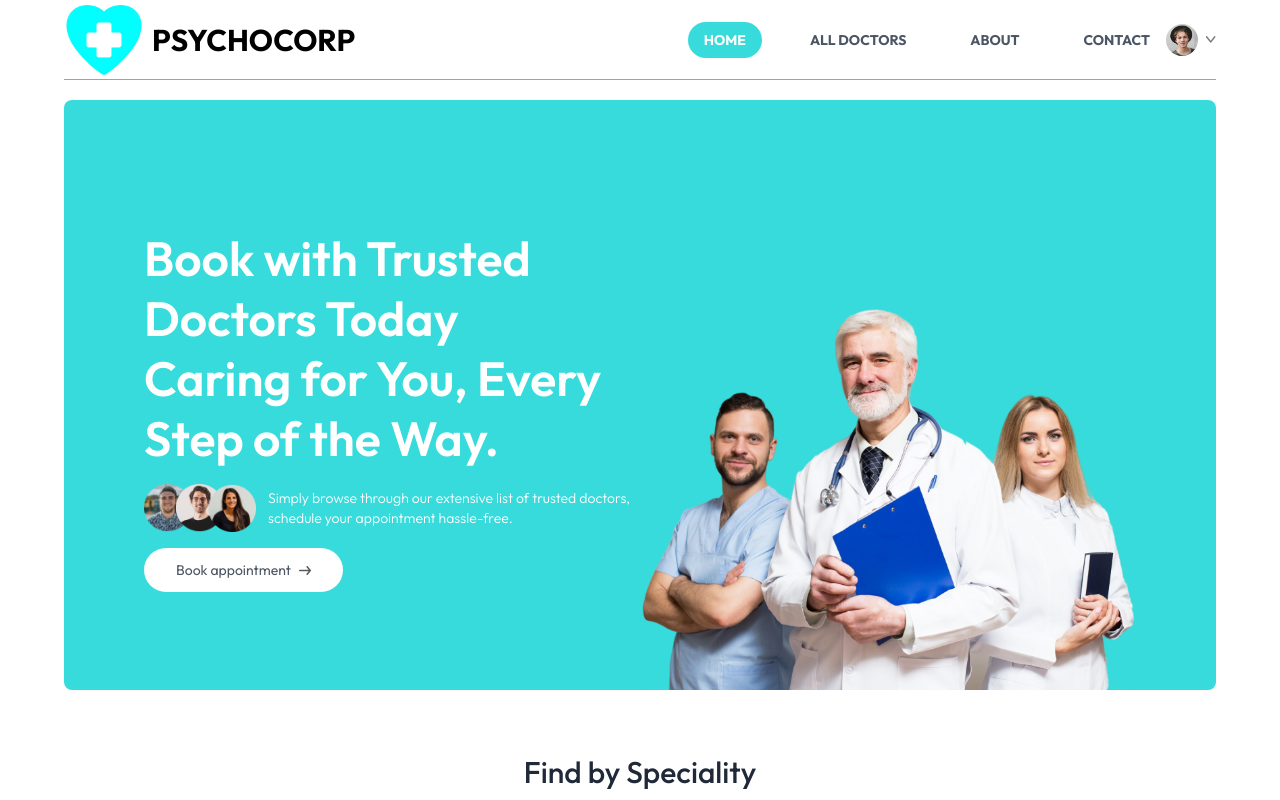
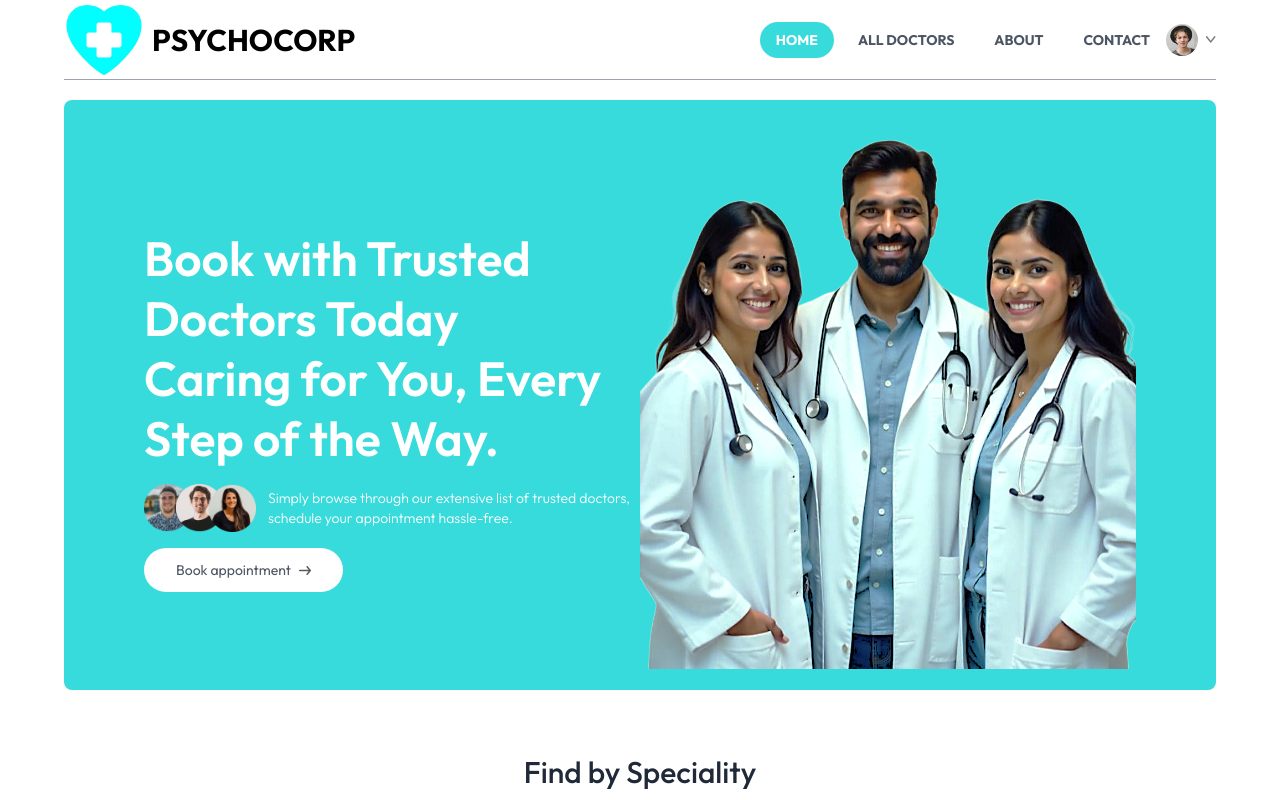
Before and after one commit to sukhdev19/PSYCHO-CORP, a React (Vite) app in the folder frontend/: page / in a window 1280 px wide. Shown: the top 800 px of the page. Built offline with nearby package versions, Linux system fonts and the light colour scheme.

Commit message:
add header image

```diff
--- a/frontend/src/components/Header.jsx
+++ b/frontend/src/components/Header.jsx
@@ -1,9 +1,10 @@
-import React from 'react'
-import { assets } from '../assets/assets'
+import React from 'react';
+import { assets } from '../assets/assets';
+import headerImage from '../assets/header_image.png'; // Import the new header image
 
 const Header = () => {
     return (
-        <div className='flex flex-col md:flex-row flex-wrap bg-[#38dbdb] rounded-lg px-6 md:px-10 lg:px-20 width-full'>
+        <div className='flex flex-col md:flex-row flex-wrap bg-[#38dbdb] rounded-lg px-6 md:px-10 lg:px-20 w-full'>
 
             {/* --------- Header Left --------- */}
             <div className='md:w-1/2 flex flex-col items-start justify-center gap-4 py-10 m-auto md:py-[10vw] md:mb-[-30px]'>
@@ -20,11 +21,11 @@ const Header = () => {
             </div>
 
             {/* --------- Header Right --------- */}
-            <div className='md:w-1/2 relative bg-[#38dbdb] rounded-lg overflow-hidden'>
-                <img className='w-full md:absolute bottom-0 h-auto rounded-lg' src={assets.header_img} alt="Header" />
+            <div className='md:w-1/2 relative rounded-lg overflow-hidden flex justify-center items-center bg-[#38dbdb]'>
+                <img className='w-full h-auto max-h-[800px] object-cover rounded-lg' src={headerImage} alt="Header" />
             </div>
         </div>
-    )
+    );
 }
 
-export default Header
+export default Header;
--- a/frontend/src/components/Navbar.jsx
+++ b/frontend/src/components/Navbar.jsx
@@ -20,7 +20,7 @@ const Navbar = () => {
         <span className="text-3xl font-bold ml-2 text-black">PSYCHOCORP</span> {/* Adjusted text size */}
       </div>
 
-      <ul className='md:flex items-center gap-8 font-bold hidden ml-auto'>
+      <ul className='md:flex items-center gap-2 font-bold hidden ml-auto'>
         <NavLink
           to='/'
           className={({ isActive }) =>
```
Also changed, not shown: frontend/src/assets/header_image.png (added).
